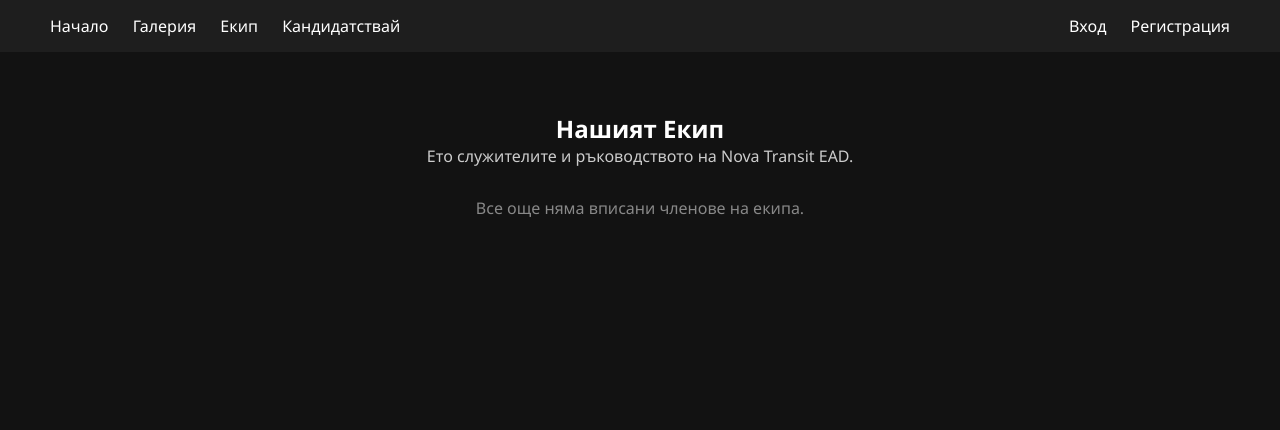
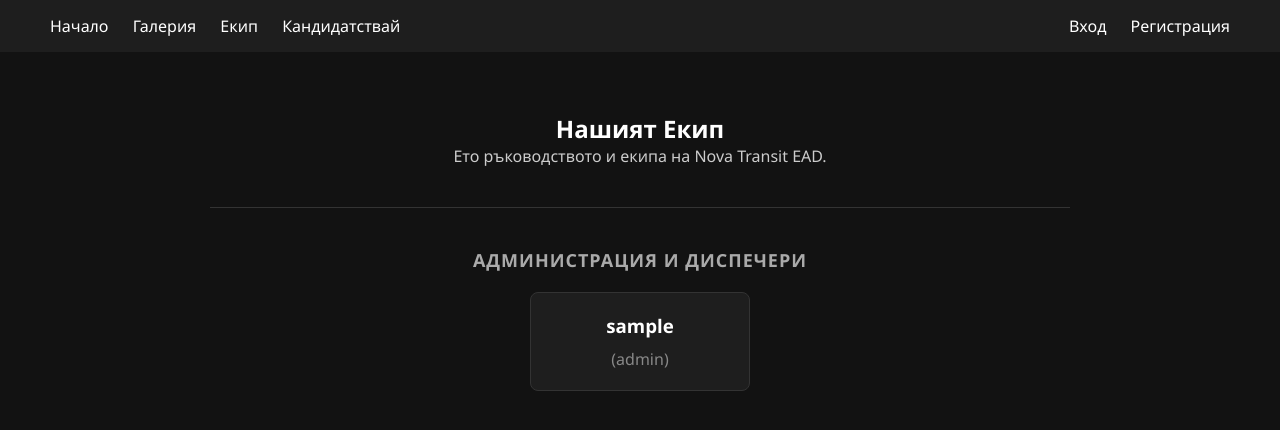
Before and after one commit to s1lly-work/novatransit, a Flask app: page /team in a window 1280 px wide. Shown: the top 430 px of the page. Run offline with Flask 3, Linux system fonts and the light colour scheme; tables that the repository leaves empty hold one stand-in row (values such as "Sample post").

Commit message:
Update team.html

```diff
--- a/templates/team.html
+++ b/templates/team.html
@@ -1,28 +1,45 @@
 {% extends 'base.html' %}
 
 {% block content %}
-<div style="max-width: 900px; margin: 40px auto; padding: 20px;">
+<div style="max-width: 900px; margin: 40px auto; padding: 20px; text-align: center;">
     <h2>Нашият Екип</h2>
-    <p style="color: #ccc; margin-bottom: 30px;">Ето служителите и ръководството на Nova Transit EAD.</p>
+    <p style="color: #ccc; margin-bottom: 40px;">Ето ръководството и екипа на Nova Transit EAD.</p>
 
+    {% if dev_user %}
+    <div style="margin-bottom: 40px;">
+        <h3 style="color: #ff3333; margin-bottom: 15px; font-size: 18px; text-transform: uppercase; letter-spacing: 1px;">Собственик & Разработчик</h3>
+        <div style="display: flex; justify-content: center;">
+            <div style="background: #1e1e1e; padding: 25px; border-radius: 10px; width: 250px; border: 2px solid #ff3333; box-shadow: 0 0 15px rgba(255, 51, 51, 0.2);">
+                <h3 style="color: #fff; margin-bottom: 10px; font-size: 22px;">{{ dev_user.username }}</h3>
+                <span class="dev-tag" style="display: inline-block; margin: 0; color: #ff3333; font-weight: bold; font-size: 15px;">[Web Developer]</span>
+            </div>
+        </div>
+    </div>
+    {% endif %}
+
+    <hr style="border: 0; height: 1px; background: #333; margin: 40px 0;">
+
+    <div>
+        <h3 style="color: #aaa; margin-bottom: 20px; font-size: 18px; text-transform: uppercase; letter-spacing: 1px;">Администрация и Диспечери</h3>
         <div style="display: flex; flex-wrap: wrap; justify-content: center; gap: 20px;">
-        {% for member in team_members %}
+            {% for member in other_members %}
             <div style="background: #1e1e1e; padding: 20px; border-radius: 8px; width: 220px; border: 1px solid #333;">
                 <h3 style="color: #fff; margin-bottom: 10px;">{{ member.username }}</h3>
 
-            {% if member.username == 's1llyy' %}
-                <span class="dev-tag" style="display: inline-block; margin: 0;">[Web Developer]</span>
-            {% elif member.role == 'Администратор' %}
+                {% if member.role == 'Администратор' %}
                     <span style="color: #ffaa00; font-weight: bold;">(Администратор)</span>
                 {% elif member.role == 'Диспечер' %}
                     <span style="color: #00aaff; font-weight: bold;">(Диспечер)</span>
                 {% elif member.role == 'Шофьор' %}
                     <span style="color: #00e676; font-weight: bold;">(Шофьор)</span>
+                {% else %}
+                    <span style="color: #888;">({{ member.role }})</span>
                 {% endif %}
             </div>
             {% else %}
-        <p style="color: #888;">Все още няма вписани членове на екипа.</p>
+            <p style="color: #888;">Все още няма други вписани членове на екипа.</p>
             {% endfor %}
         </div>
     </div>
+</div>
 {% endblock %}
```
Lines whose indentation alone changed are shown as unchanged.
